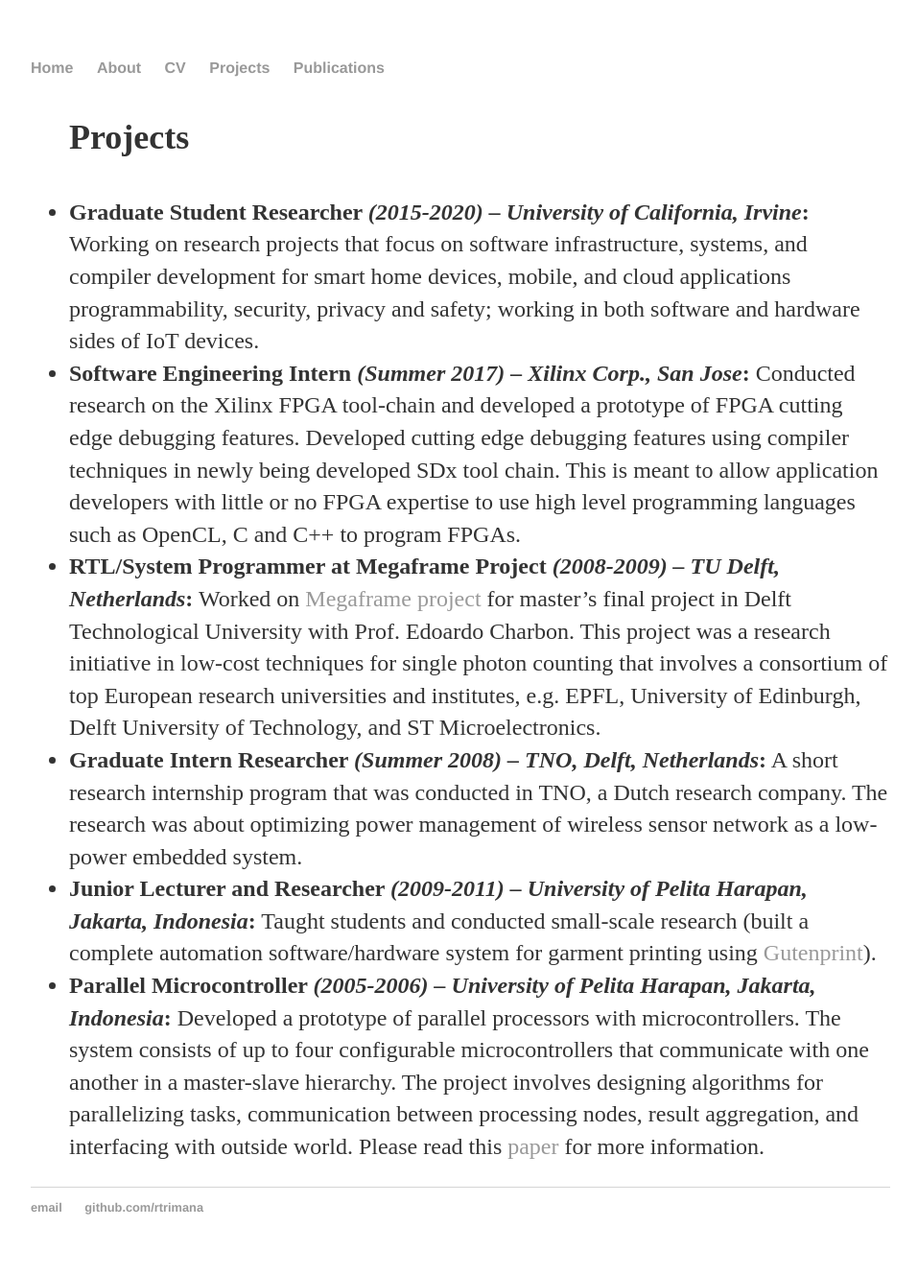
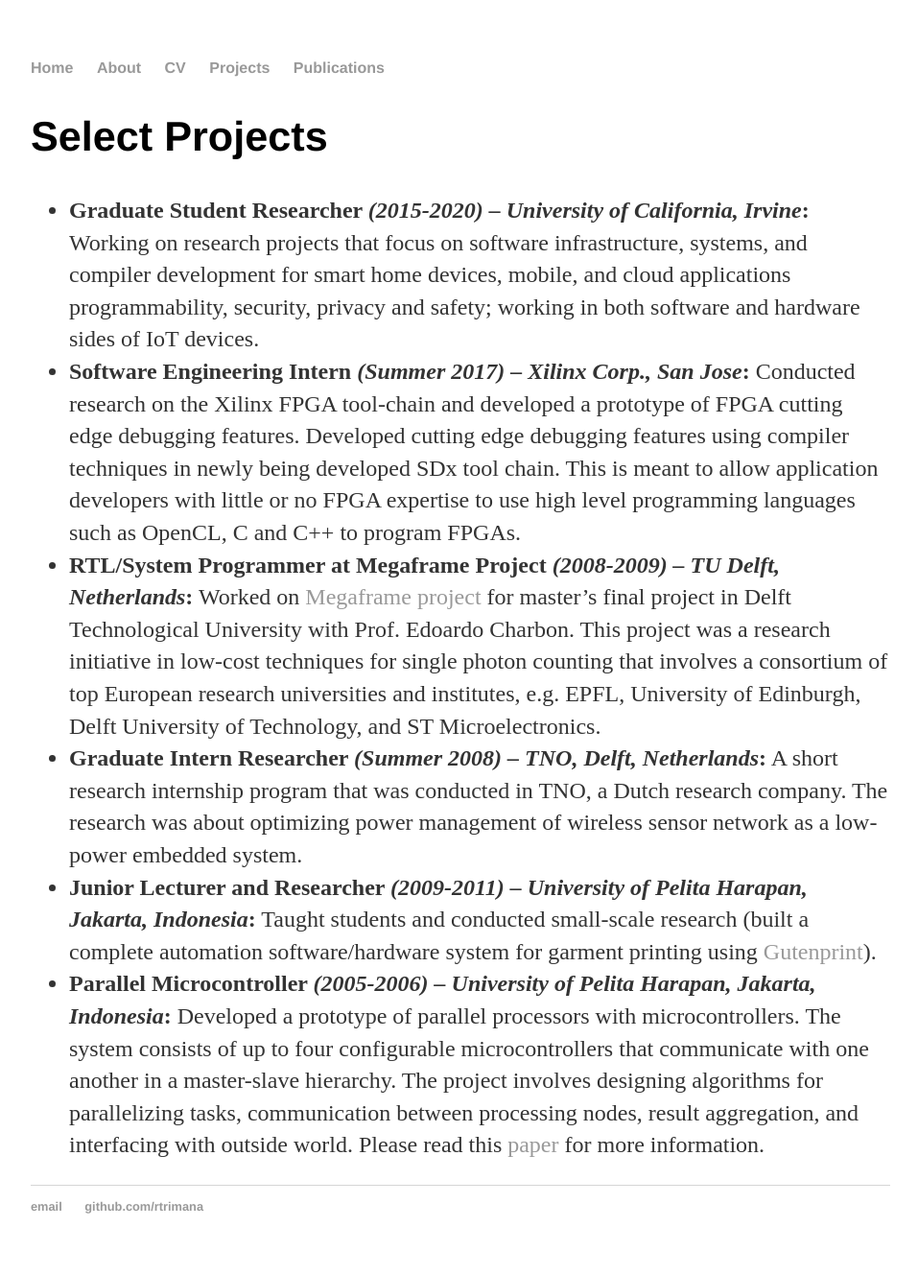
Before and after one commit to rtrimana/rahmaditrimananda.github.io, a Jekyll site: the page built from projects/index.html, in a window 1280 px wide. Shown: the whole page at 96% size, without its empty margins (160-1117 px from the left). Built offline with Jekyll 4.4.1, drawn with Linux system fonts in a browser that asks for light colours.

Commit message:
Update index.html

```diff
--- a/projects/index.html
+++ b/projects/index.html
@@ -3,8 +3,8 @@
 title: Projects of Rahmadi Trimananda
 ---
 <div class="projects">
+	<h2>Select Projects</h2>
 		<ul>
-			<p><strong>Projects</strong></p>
 			<li><strong>Graduate Student Researcher <em>(2015-2020) – University of California, Irvine</em>:</strong> Working on research projects that focus on software infrastructure, systems, and compiler development for smart home devices, mobile, and cloud applications programmability, security, privacy and safety; working in both software and hardware sides of IoT devices.</li>
 			<li><strong>Software Engineering Intern <em>(Summer 2017) – Xilinx Corp., San Jose</em>:</strong> Conducted research on the Xilinx FPGA tool-chain and developed a prototype of FPGA cutting edge debugging features. Developed cutting edge debugging features using compiler techniques in newly being developed SDx tool chain. This is meant to allow application developers with little or no FPGA expertise to use high level programming languages such as OpenCL, C and C++ to program FPGAs.</li>
 			<li><strong>RTL/System Programmer at Megaframe Project <em>(2008-2009) – TU Delft, Netherlands</em>:</strong> Worked on <a href="http://www.megaframe.eu/" target="_blank">Megaframe project</a> for master’s final project in Delft Technological University with Prof. Edoardo Charbon. This project was a research initiative in low-cost techniques for single photon counting that involves a consortium of top European research universities and institutes, e.g. EPFL, University of Edinburgh, Delft University of Technology, and ST Microelectronics.</li>
```
